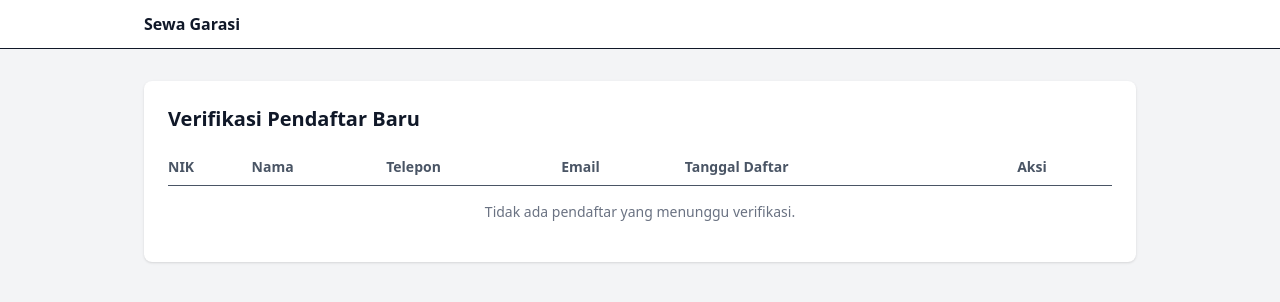
After one commit to AxelValerioErtamto/lsp_axel, a Laravel app: template resources/views/admin/tenants/index.blade.php in a window 1280 px wide. The commit adds this page. Shown: the top 302 px of the page. Run offline with Laravel 12, Linux system fonts and the light colour scheme; the template is opened without the code that fills it, so the values that code supplies are empty; style sheets or scripts are compiled from the project's sources.

Commit message:
Add tenant verification for admin

```diff
--- /dev/null
+++ b/resources/views/admin/tenants/index.blade.php
@@ -0,0 +1,49 @@
+@extends('layouts.app')
+
+@section('title', 'Verifikasi Pendaftar')
+
+@section('content')
+    <div class="card">
+        <h1 class="mb-4 text-xl font-semibold">Verifikasi Pendaftar Baru</h1>
+
+        <table class="w-full text-left text-sm">
+            <thead class="border-b text-gray-600">
+                <tr>
+                    <th class="py-2">NIK</th>
+                    <th>Nama</th>
+                    <th>Telepon</th>
+                    <th>Email</th>
+                    <th>Tanggal Daftar</th>
+                    <th>Aksi</th>
+                </tr>
+            </thead>
+            <tbody>
+                @forelse ($tenants as $tenant)
+                    <tr class="border-b">
+                        <td class="py-2 font-mono">{{ $tenant->nik }}</td>
+                        <td>{{ $tenant->name }}</td>
+                        <td>{{ $tenant->phone }}</td>
+                        <td>{{ $tenant->email }}</td>
+                        <td>{{ $tenant->created_at->format('d-m-Y') }}</td>
+                        <td class="flex gap-2 py-2">
+                            <form method="POST" action="{{ route('admin.tenants.approve', $tenant) }}">
+                                @csrf
+                                @method('PATCH')
+                                <button type="submit" class="rounded bg-green-600 px-3 py-1 text-white hover:bg-green-700">Terima</button>
+                            </form>
+                            <form method="POST" action="{{ route('admin.tenants.reject', $tenant) }}">
+                                @csrf
+                                @method('PATCH')
+                                <button type="submit" class="rounded bg-red-600 px-3 py-1 text-white hover:bg-red-700">Tolak</button>
+                            </form>
+                        </td>
+                    </tr>
+                @empty
+                    <tr>
+                        <td colspan="6" class="py-4 text-center text-gray-500">Tidak ada pendaftar yang menunggu verifikasi.</td>
+                    </tr>
+                @endforelse
+            </tbody>
+        </table>
+    </div>
+@endsection
--- a/resources/views/layouts/app.blade.php
+++ b/resources/views/layouts/app.blade.php
@@ -14,6 +14,7 @@
                 <div class="flex items-center gap-4 text-sm">
                     @if (auth()->user()->isAdmin())
                         <a href="{{ route('admin.garages.index') }}" class="hover:underline">Garasi</a>
+                        <a href="{{ route('admin.tenants.index') }}" class="hover:underline">Verifikasi</a>
                     @endif
                     <span class="text-gray-500">{{ auth()->user()->name }}</span>
                     <form method="POST" action="{{ route('logout') }}">
--- a/routes/web.php
+++ b/routes/web.php
@@ -1,6 +1,7 @@
 <?php
 
 use App\Http\Controllers\Admin\GarageController;
+use App\Http\Controllers\Admin\TenantController;
 use App\Http\Controllers\AuthController;
 use Illuminate\Support\Facades\Route;
 
@@ -19,4 +20,7 @@ Route::middleware('auth')->group(function () {
 Route::middleware(['auth', 'role:admin'])->prefix('admin')->name('admin.')->group(function () {
     Route::get('/garages', [GarageController::class, 'index'])->name('garages.index');
     Route::post('/garages', [GarageController::class, 'store'])->name('garages.store');
+    Route::get('/tenants', [TenantController::class, 'index'])->name('tenants.index');
+    Route::patch('/tenants/{user}/approve', [TenantController::class, 'approve'])->name('tenants.approve');
+    Route::patch('/tenants/{user}/reject', [TenantController::class, 'reject'])->name('tenants.reject');
 });
```
Also changed, not shown: app/Http/Controllers/Admin/TenantController.php (added, +44 -0 lines), tests/Feature/TenantVerificationTest.php (added, +67 -0 lines).
